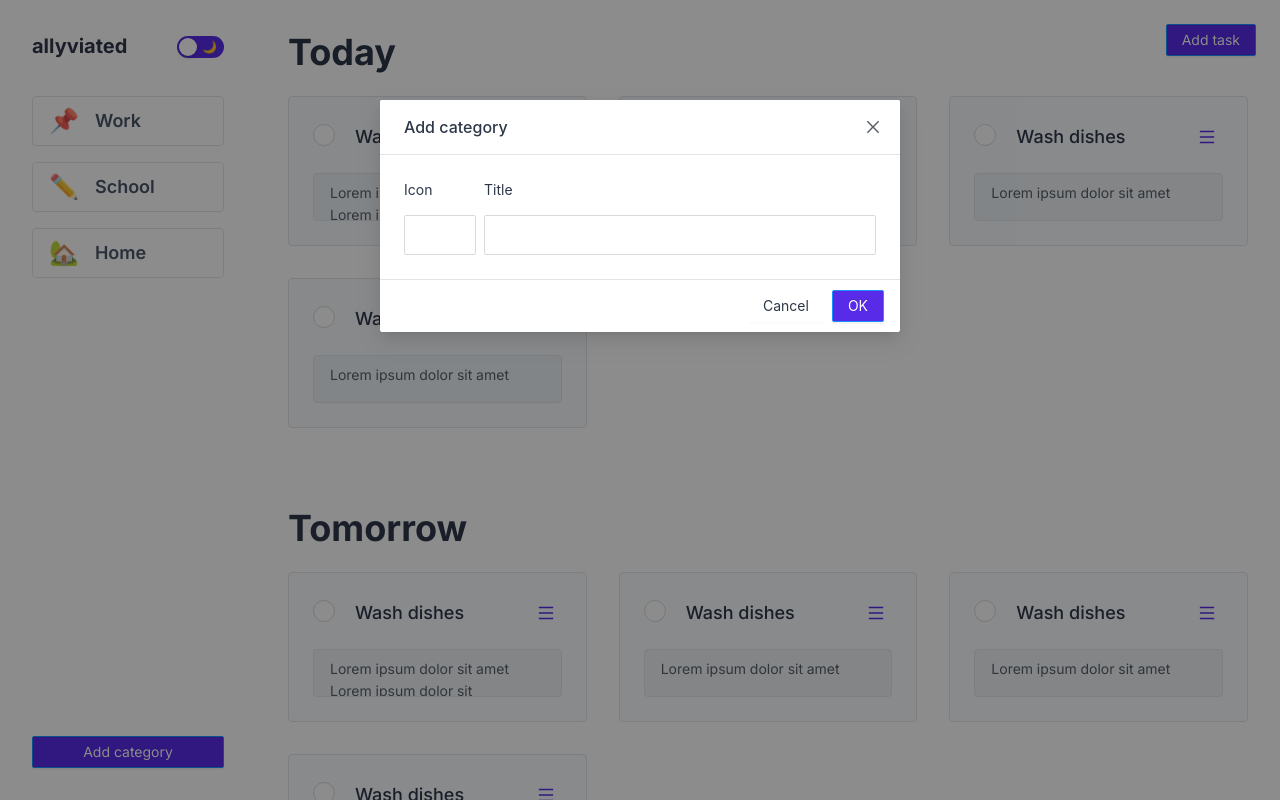
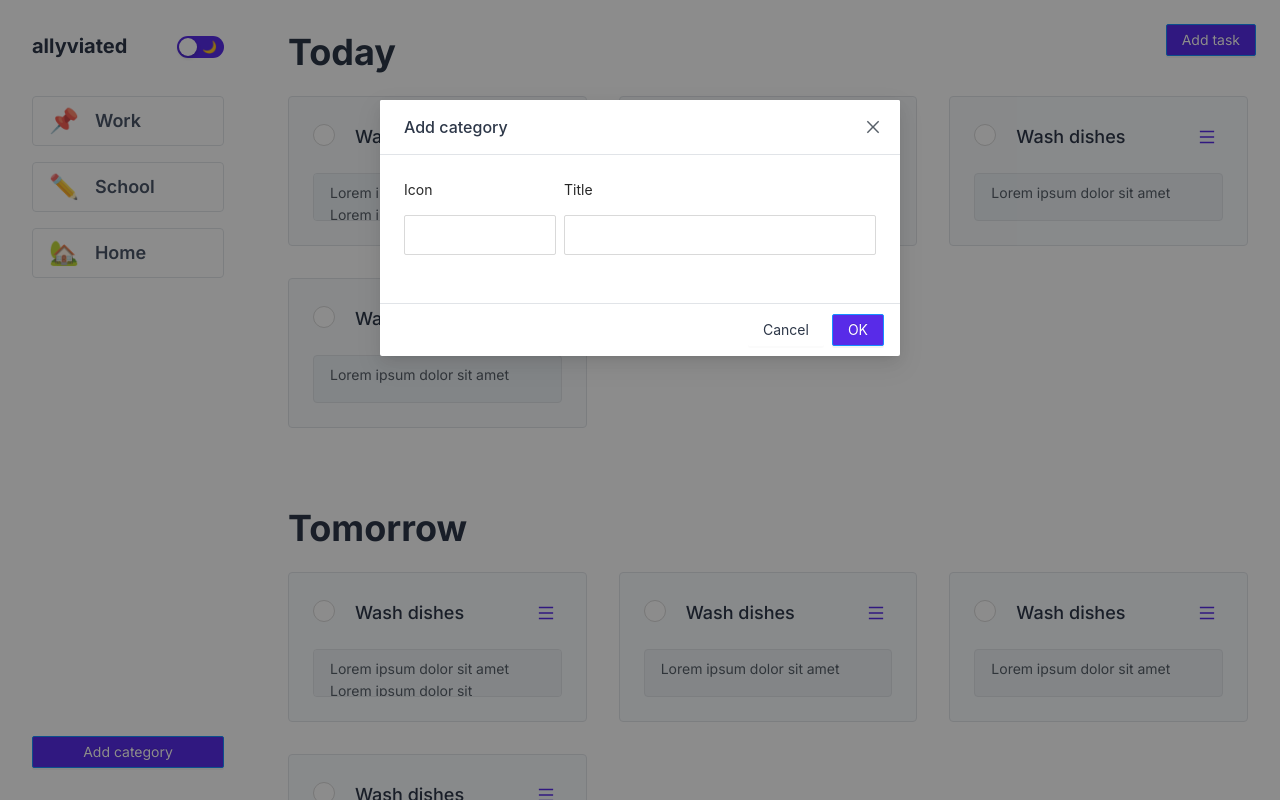
Before and after one commit to allyssasalvacion/my-to-do-list, a React (Create React App) app: page / in a window 1280 px wide. Both pictures are taken after a click on the button "Add category". Built offline with nearby package versions, Linux system fonts and the light colour scheme.

Commit message:
Add form validation (2 console errors) and fix some styles

```diff
--- a/src/components/CategoryModal/CategoryModal.js
+++ b/src/components/CategoryModal/CategoryModal.js
@@ -1,7 +1,51 @@
-import { Modal, Input } from "antd";
+import React, { useEffect, useRef } from "react";
+import { Modal, Input, Form } from "antd";
 import "./index.css";
 
-const CategoryModal = ({ visible, handleOk, handleCancel, confirmLoading }) => {
+// reset form fields when modal is form, closed
+const useResetFormOnCloseModal = ({ form, visible }) => {
+  const prevVisibleRef = useRef();
+  useEffect(() => {
+    prevVisibleRef.current = visible;
+  }, [visible]);
+  const prevVisible = prevVisibleRef.current;
+  useEffect(() => {
+    if (!visible && prevVisible) {
+      form.resetFields();
+    }
+  }, [visible, form, prevVisible]);
+};
+
+const CategoryModal = ({ visible, setVisible }) => {
+  const [form] = Form.useForm();
+  const [confirmLoading, setConfirmLoading] = React.useState(false);
+
+  useResetFormOnCloseModal({
+    form,
+    visible,
+  });
+
+  const handleOk = () => {
+    form.submit();
+  };
+
+  const handleCancel = () => {
+    setVisible(false);
+  };
+
+  const onFinish = (values) => {
+    console.log("Success:", values);
+    setConfirmLoading(true);
+    setTimeout(() => {
+      setVisible(false);
+      setConfirmLoading(false);
+    }, 2000);
+  };
+
+  const onFinishFailed = (errorInfo) => {
+    console.log("Failed:", errorInfo);
+  };
+
   return (
     <Modal
       title="Add category"
@@ -10,16 +54,43 @@ const CategoryModal = ({ visible, handleOk, handleCancel, confirmLoading }) => {
       confirmLoading={confirmLoading}
       onCancel={handleCancel}
     >
+      <Form
+        form={form}
+        onFinish={onFinish}
+        onFinishFailed={onFinishFailed}
+        name="userForm"
+      >
         <div className="grid gap-2 grid-cols-12">
-        <div className="col-span-2">
+          <div className="col-span-4">
             <p>Icon</p>
+            <Form.Item
+              name="icon"
+              rules={[
+                {
+                  required: true,
+                  message: "Please input your icon",
+                },
+              ]}
+            >
               <Input size="large" maxLength={2} />
+            </Form.Item>
           </div>
-        <div className="col-span-10">
+          <div className="col-span-8">
             <p>Title</p>
+            <Form.Item
+              name="title"
+              rules={[
+                {
+                  required: true,
+                  message: "Please input your title",
+                },
+              ]}
+            >
               <Input size="large" maxLength={15} />
+            </Form.Item>
           </div>
         </div>
+      </Form>
     </Modal>
   );
 };
--- a/src/components/Sidebar.js
+++ b/src/components/Sidebar.js
@@ -6,23 +6,9 @@ import { Button } from "antd";
 
 const Sidebar = () => {
   const [visible, setVisible] = React.useState(false);
-  const [confirmLoading, setConfirmLoading] = React.useState(false);
 
   const showModal = () => {
     setVisible(true);
-  };
-
-  const handleOk = () => {
-    setConfirmLoading(true);
-    setTimeout(() => {
-      setVisible(false);
-      setConfirmLoading(false);
-    }, 2000);
-  };
-
-  const handleCancel = () => {
-    console.log("Clicked cancel button");
-    setVisible(false);
   };
 
   return (
@@ -47,12 +33,7 @@ const Sidebar = () => {
         Add category
       </Button>
       {visible ? (
-        <CategoryModal
-          visible={visible}
-          handleOk={handleOk}
-          handleCancel={handleCancel}
-          confirmLoading={confirmLoading}
-        />
+        <CategoryModal visible={visible} setVisible={setVisible} />
       ) : (
         <div></div>
       )}
--- a/src/components/TaskContainer/TaskContainer.js
+++ b/src/components/TaskContainer/TaskContainer.js
@@ -1,5 +1,5 @@
 import { Menu, Button, Dropdown, Checkbox, message } from "antd";
-import { MenuOutlined, UserOutlined } from "@ant-design/icons";
+import { MenuOutlined, DeleteOutlined } from "@ant-design/icons";
 import "./index.css";
 
 const TaskContainer = ({ task, note }) => {
@@ -15,7 +15,7 @@ const TaskContainer = ({ task, note }) => {
 
   const menu = (
     <Menu onClick={handleMenuClick}>
-      <Menu.Item key="1" icon={<UserOutlined />}>
+      <Menu.Item key="1" icon={<DeleteOutlined />}>
         Delete task
       </Menu.Item>
     </Menu>
--- a/src/components/TaskContainer/index.css
+++ b/src/components/TaskContainer/index.css
@@ -11,9 +11,14 @@
   left: 32%;
 }
 .ant-btn-link {
-  color: #582be8;
+  @apply text-accent;
 }
 .ant-btn-link:hover {
-  color: #582be8;
-  opacity: .8;
+  @apply text-accent opacity-80;
 }
+.ant-btn, .ant-message-success, .ant-modal-close-x {
+  @apply flex items-center justify-center;
+}
+.ant-modal-footer {
+  @apply flex justify-end;
+}
```
Lines whose indentation alone changed are shown as unchanged.
